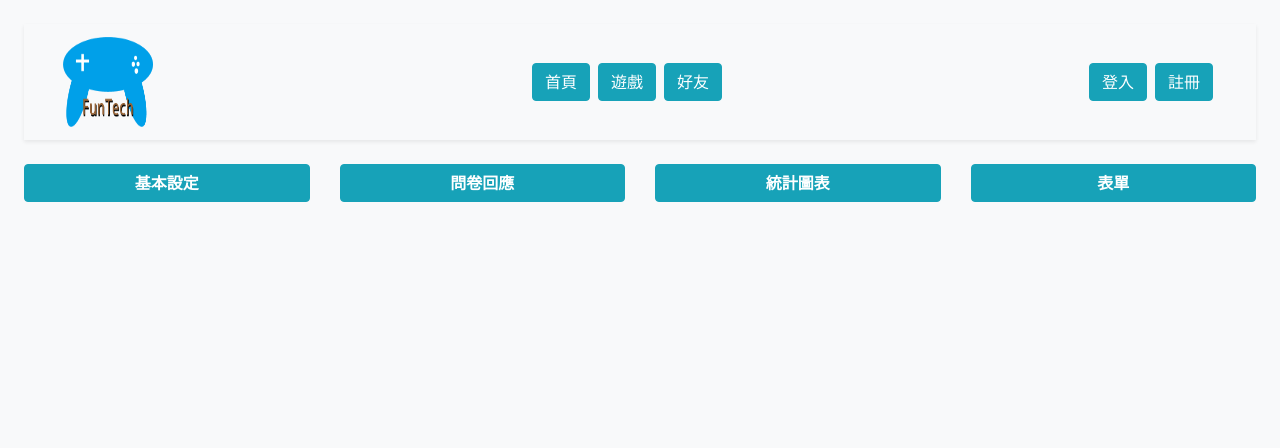
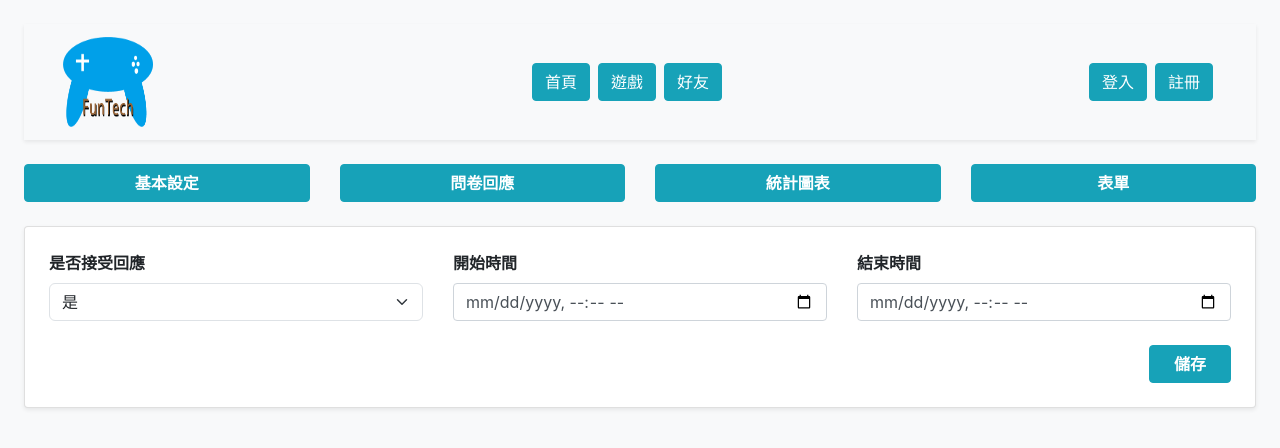
Before and after one commit to Assean/---web02_20260722, a PHP site: page /admin.php in a window 1280 px wide. Shown: the top 448 px of the page. Run offline with PHP 8.4, Linux system fonts and the light colour scheme.

Commit message:
後台問卷基本設定

```diff
--- a/admin.php
+++ b/admin.php
@@ -1,14 +1,16 @@
 <!DOCTYPE html>
-<html lang="en">
+<html lang="zh-Hant">
 <head>
     <meta charset="UTF-8">
     <meta name="viewport" content="width=device-width, initial-scale=1.0">
-    <title>FunTech</title>
+    <title>FunTech - 基本設定</title>
     <link href="https://cdn.jsdelivr.net/npm/bootstrap@5.3.0/dist/css/bootstrap.min.css" rel="stylesheet">
 </head>
 <body class="bg-light">
     <div id="admin" class="container-fluid min-vh-100 p-4">
-        <?php include_once "inc/header.php" ?>
+        <?php include_once "inc/header.php"; ?>
+
+        <!-- 導覽按鈕區 -->
         <div class="row g-3 mt-2">
             <div class="col-12 col-md-3">
                 <a href="./admin.php" class="btn btn-info w-100 text-white fw-bold">基本設定</a>
@@ -23,7 +25,31 @@
                 <a href="./form.php" class="btn btn-info w-100 text-white fw-bold">表單</a>
             </div>
         </div>
+
+        <form action="./api/admin_set.php" method="post" class="card shadow-sm p-4 mt-4">
+            <div class="row g-3 align-items-center">
+                <div class="col-12 col-md-4">
+                    <label for="T_F" class="form-label fw-bold">是否接受回應</label>
+                    <select name="T_F" id="T_F" class="form-select">
+                        <option value="1">是</option>
+                        <option value="2">否</option>
+                    </select>
+                </div>
+                <div class="col-12 col-md-4">
+                    <label for="start_time" class="form-label fw-bold">開始時間</label>
+                    <input type="datetime-local" name="start_time" id="start_time" class="form-control">
+                </div>
+                <div class="col-12 col-md-4">
+                    <label for="end_time" class="form-label fw-bold">結束時間</label>
+                    <input type="datetime-local" name="end_time" id="end_time" class="form-control">
+                </div>
+                <div class="col-12 text-end mt-4">
+                    <button type="submit" class="btn btn-info text-white fw-bold px-4">儲存</button>
+                </div>
+            </div>
+        </form>
     </div>
+
     <script src="https://cdn.jsdelivr.net/npm/bootstrap@5.3.0/dist/js/bootstrap.bundle.min.js"></script>
 </body>
 </html>
```
Also changed, not shown: api/admin_set.php (added, +7 -0 lines).
